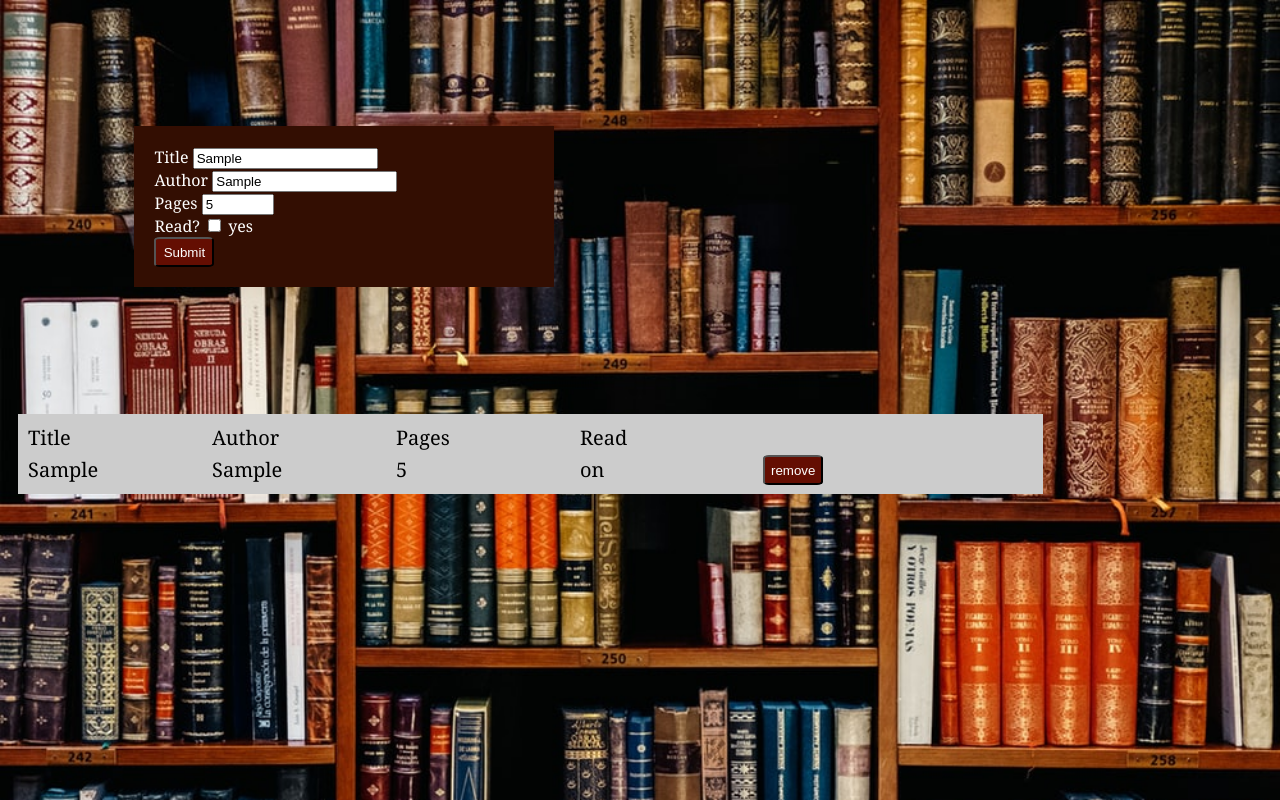
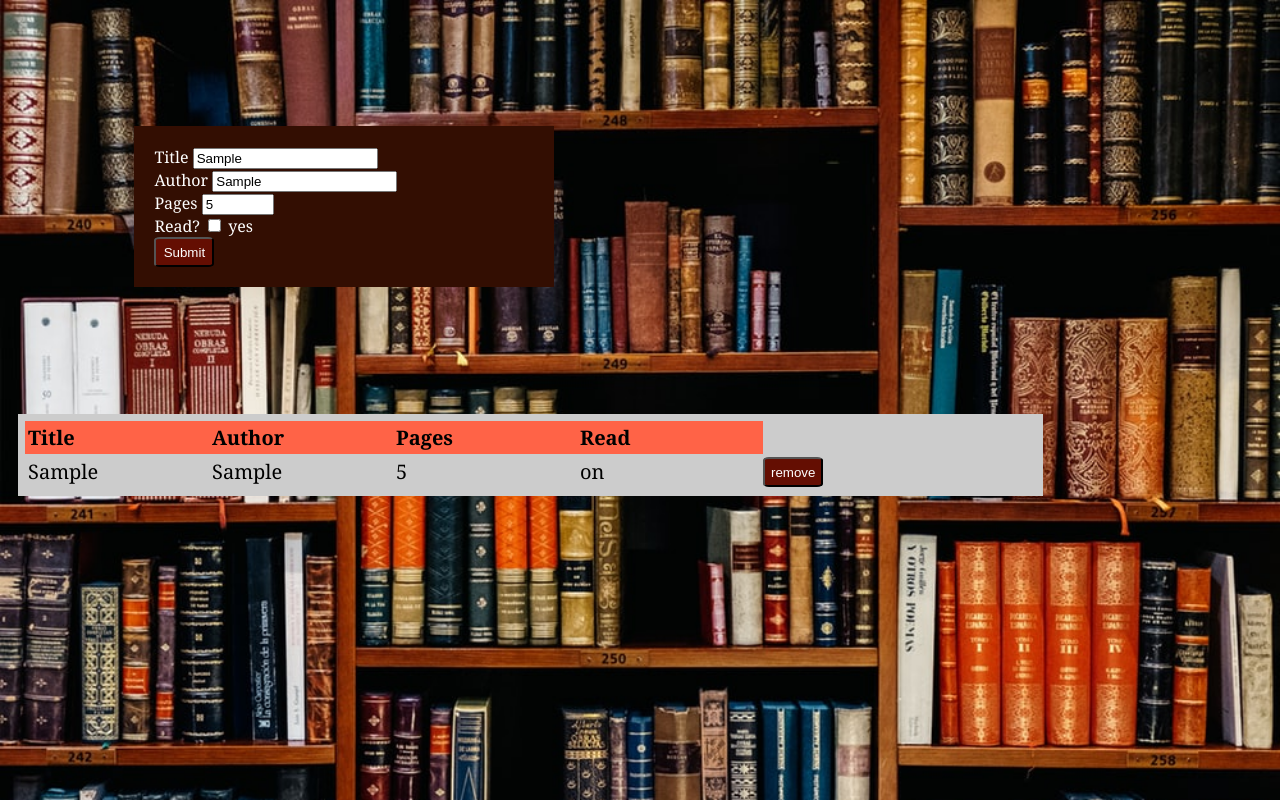
Before and after one commit to TechnicolorPanda/library, a plain HTML site: page index.html in a window 1280 px wide. Both pictures are taken after typing "Sample", "Sample", "5" into the empty fields and a click on the button "Submit". Drawn offline with Linux system fonts and the light colour scheme.

Commit message:
added working remove button

```diff
--- a/index.html
+++ b/index.html
@@ -27,8 +27,8 @@ href="style.css">
     </div>
 
     <div id = "box">
-      <table id = "bookTable">
-      </table>
+      <table id = "heading"></table>
+      <table id = "bookTable"></table>
     </div>
 
 
--- a/library.js
+++ b/library.js
@@ -1,6 +1,18 @@
-let rowNumber = -1;
 let myLibrary = [];
-render("Title", "Author", "Pages", "Read");
+createHeading("Title", "Author", "Pages", "Read");
+
+function createHeading() {
+    const box = document.getElementById("box");
+    const heading = document.getElementById("heading");
+    let row = heading.insertRow(0);
+        for(let i = 0; i < 4; i++){
+            let cell = document.createElement("th");
+            cell.innerHTML = (arguments[i]);
+            row.appendChild(cell);
+        }
+    heading.appendChild(row);
+    box.appendChild(heading);
+}
 
 function Book(title, author, pages, read) {
     this.title = title;
@@ -16,12 +28,12 @@ function addBookToLibrary() {
     let read = document.getElementById("read").value;
     const myBook = new Book(title, author, pages, read);
     myLibrary.push(myBook);
+    clearTable();
     myLibrary.forEach(element =>
         render(element.title, element.author, element.pages, element.read));
 }
 
 function render() {
-    rowNumber++;
     const box = document.getElementById("box");
     const table = document.getElementById("bookTable");
     let row = table.insertRow(0);
@@ -30,19 +42,32 @@ function render() {
         cell.innerHTML = (arguments[j]);
         row.appendChild(cell);
         }
-    row.dataset.row = rowNumber;
-        if (rowNumber > 0) {
-            const button = document.createElement("button");
-            button.innerHTML = "remove";
-            button.value =  arguments[0];
-            button.addEventListener("click", function(e) {
-                myLibrary.splice(rowNumber,1);
-                //remove book with e.target.value;
-            }, false);
-            row.appendChild(button);
-            console.log(rowNumber);
-            console.log(row);
-        };
+    const button = document.createElement("button");
+    button.innerHTML = "remove";
+    button.value =  arguments[0];
+    row.appendChild(button);
+    removeBook(button);
     table.appendChild(row);
     box.appendChild(table);
 }
+
+function readToggle() {
+
+}
+
+function clearTable() {
+    let table = document.getElementById("bookTable");
+    table.innerHTML = "";
+}
+
+function removeBook(button) {
+    button.addEventListener("click", function(e) {
+        for (let i = myLibrary.length-1; i>=0; i--) {
+            if (myLibrary[i].title === button.value)
+                myLibrary.splice(i,1);
+        }
+        clearTable();
+        myLibrary.forEach(element =>
+            render(element.title, element.author, element.pages, element.read));
+        }, false);
+}
--- a/style.css
+++ b/style.css
@@ -38,7 +38,7 @@ button {
 
 }
 
-td {
+td, th {
     width: 180px;
 }
 
```
